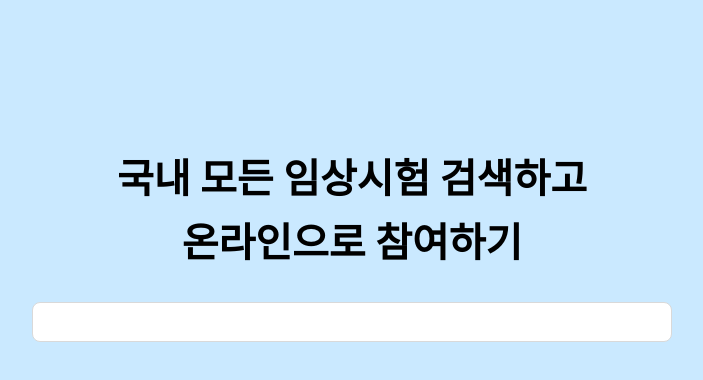
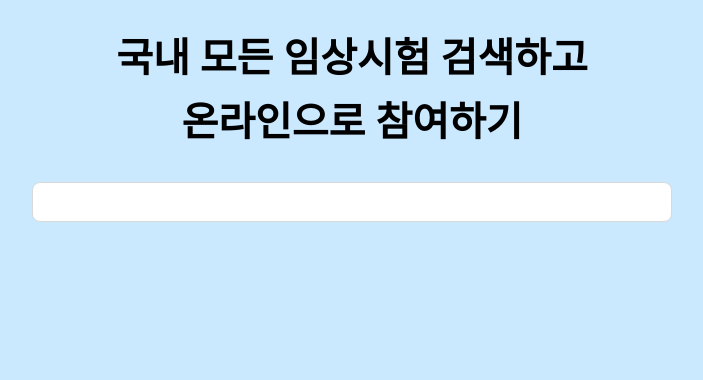
Before and after one commit to yurjune/wanted-intership-11th-week4, a React (Create React App) app: page / in a window 1280 px wide. Shown: the top 380 px of the page, without its empty margins (288-991 px from the left). Built offline with nearby package versions, Linux system fonts and the light colour scheme.

Commit message:
style: 레이아웃 수정

```diff
--- a/src/components/Layout.tsx
+++ b/src/components/Layout.tsx
@@ -8,8 +8,7 @@
 
 const container = css`
   width: 100vw;
-  height: 100vh;
-  background-color: #cae9ff;
+  height: 100%;
   display: flex;
   flex-direction: column;
   justify-content: center;
--- a/src/index.css
+++ b/src/index.css
@@ -1,13 +1,5 @@
 body {
   margin: 0;
-  font-family: -apple-system, BlinkMacSystemFont, 'Segoe UI', 'Roboto', 'Oxygen',
-    'Ubuntu', 'Cantarell', 'Fira Sans', 'Droid Sans', 'Helvetica Neue',
-    sans-serif;
-  -webkit-font-smoothing: antialiased;
-  -moz-osx-font-smoothing: grayscale;
+  min-height: 100vh;
+  background-color: #cae9ff;
 }
-
-code {
-  font-family: source-code-pro, Menlo, Monaco, Consolas, 'Courier New',
-    monospace;
-}
--- a/src/pages/Home.tsx
+++ b/src/pages/Home.tsx
@@ -81,7 +81,6 @@
 
 const container = css`
   width: 50vw;
-  height: 70vh;
   display: flex;
   flex-direction: column;
   align-items: center;
```
